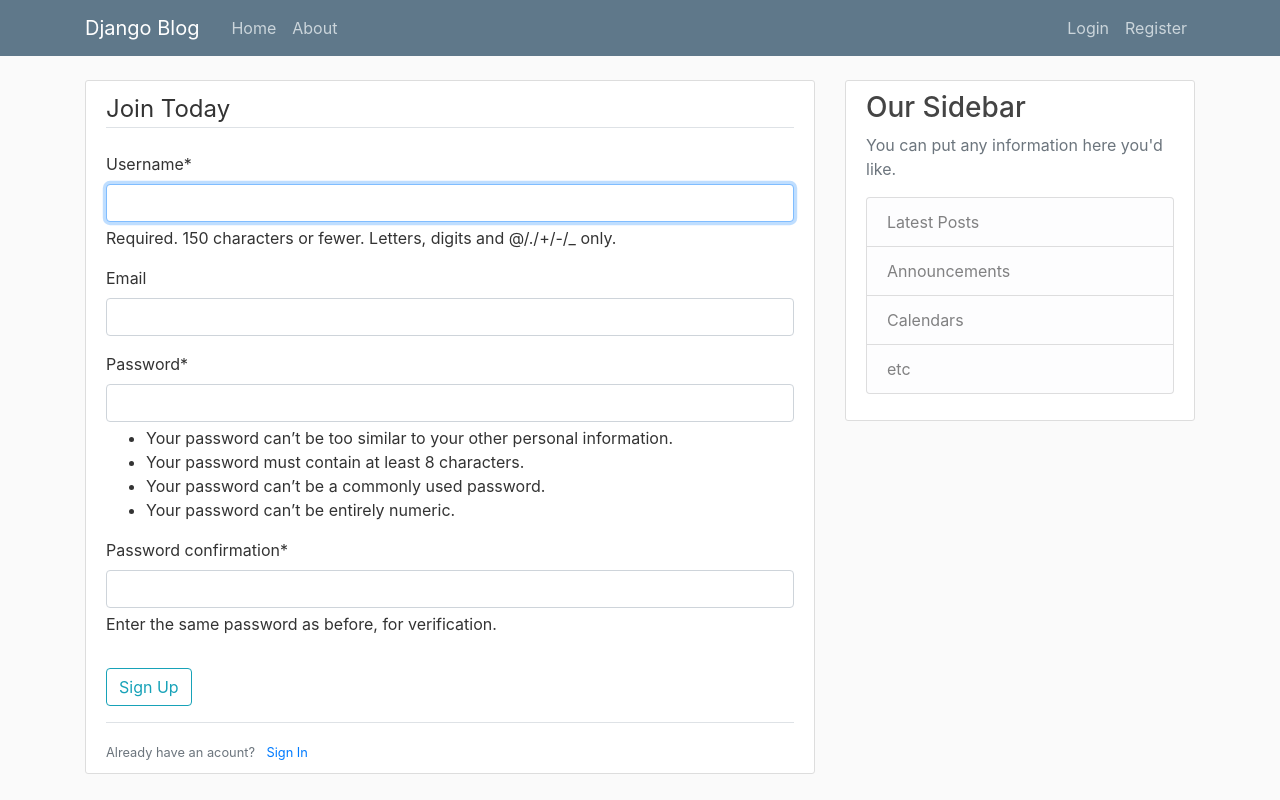
After one commit to kmtGryffindor20/django, a Django app: page /register in a window 1280 px wide. The commit adds this page. Run offline with Django 4.2, Linux system fonts and the light colour scheme; some libraries are stand-ins or nearby versions.

Commit message:
user creation

```diff
--- a/django_learning_project/blog/templates/blog/base.html
+++ b/django_learning_project/blog/templates/blog/base.html
@@ -32,12 +32,19 @@
               <!-- Navbar Right Side -->
               <div class="navbar-nav">
                 <a class="nav-item nav-link" href="/admin">Login</a>
-                <a class="nav-item nav-link" href="#">Register</a>
+                <a class="nav-item nav-link" href="{% url 'register' %}">Register</a>
               </div>
             </div>
           </div>
         </nav>
       </header>
+      {% if messages %}
+        {% for message in messages %}
+        <div class="alert alert-{{message.tags}}">
+          {{message}}
+        </div>
+        {% endfor %}
+      {% endif %}
       <main role="main" class="container">
         <div class="row">
           <div class="col-md-8">
--- a/django_learning_project/django_learning_project/settings.py
+++ b/django_learning_project/django_learning_project/settings.py
@@ -31,7 +31,10 @@ ALLOWED_HOSTS = []
 # Application definition
 
 INSTALLED_APPS = [
+    'users.apps.UsersConfig',
     'blog.apps.BlogConfig',
+    'crispy_forms',
+    'crispy_bootstrap5',
     'django.contrib.admin',
     'django.contrib.auth',
     'django.contrib.contenttypes',
@@ -122,3 +125,6 @@ STATIC_URL = 'static/'
 # https://docs.djangoproject.com/en/4.2/ref/settings/#default-auto-field
 
 DEFAULT_AUTO_FIELD = 'django.db.models.BigAutoField'
+
+CRISPY_ALLOWED_TEMPLATE_PACK = 'bootstrap5'
+CRISPY_TEMPLATE_PACK = 'bootstrap5'
--- a/django_learning_project/django_learning_project/urls.py
+++ b/django_learning_project/django_learning_project/urls.py
@@ -17,7 +17,10 @@ Including another URLconf
 from django.contrib import admin
 from django.urls import path, include
 
+from users import views as user_views
+
 urlpatterns = [
     path('admin/', admin.site.urls),
     path('', include('blog.urls')),
+    path('register', user_views.register, name="register")
 ]
--- /dev/null
+++ b/django_learning_project/users/admin.py
@@ -0,0 +1,3 @@
+from django.contrib import admin
+
+# Register your models here.
--- /dev/null
+++ b/django_learning_project/users/apps.py
@@ -0,0 +1,6 @@
+from django.apps import AppConfig
+
+
+class UsersConfig(AppConfig):
+    default_auto_field = 'django.db.models.BigAutoField'
+    name = 'users'
--- /dev/null
+++ b/django_learning_project/users/forms.py
@@ -0,0 +1,10 @@
+from django import forms
+from django.contrib.auth.models import User
+from django.contrib.auth.forms import UserCreationForm
+
+class UserRegisterForm(UserCreationForm):
+    email = forms.EmailField(required=False)
+
+    class Meta:
+        model = User
+        fields = ['username', 'email', 'password1', 'password2']
--- /dev/null
+++ b/django_learning_project/users/models.py
@@ -0,0 +1,3 @@
+from django.db import models
+
+# Create your models here.
--- /dev/null
+++ b/django_learning_project/users/templates/users/register.html
@@ -0,0 +1,23 @@
+{% extends "blog/base.html" %}
+{% load crispy_forms_tags %}
+{% block content %}
+    <div class="content-section">
+        <form action="" method="post">
+            {% csrf_token %}
+            <fieldset class="form-group">
+                <legend class="border-bottom mb-4">
+                    Join Today
+                </legend>
+                {{ form|crispy }}
+            </fieldset>
+            <div class="form-group">
+                <button class="btn btn-outline-info" type="submit">Sign Up</button>
+            </div>
+        </form>
+        <div class="border-top pt-3">
+            <small class="text-muted">
+                Already have an acount? <a href="#" class="ml-2">Sign In</a>
+            </small>
+        </div>
+    </div>
+{% endblock content %}
--- /dev/null
+++ b/django_learning_project/users/tests.py
@@ -0,0 +1,3 @@
+from django.test import TestCase
+
+# Create your tests here.
--- /dev/null
+++ b/django_learning_project/users/views.py
@@ -0,0 +1,18 @@
+from django.shortcuts import render, redirect
+from django.contrib.auth.forms import UserCreationForm
+from django.contrib import messages
+from .forms import UserRegisterForm
+# Create your views here.
+
+def register(request):
+    if request.method == 'POST':
+        form = UserRegisterForm(request.POST)
+        if form.is_valid():
+            form.save()
+            username = form.cleaned_data.get('username')
+            print(username)
+            messages.success(request, f"Account created for {username}")
+            return redirect('blog-home')
+    else:
+        form = UserRegisterForm()
+    return render(request, 'users/register.html', {'form': form})
```
Also changed, not shown: django_learning_project/db.sqlite3, django_learning_project/users/__init__.py (added), django_learning_project/users/migrations/__init__.py (added).
